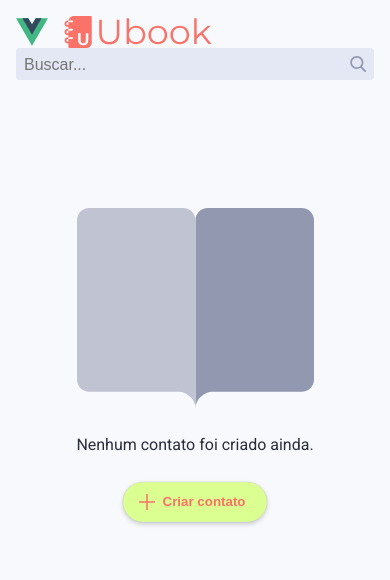
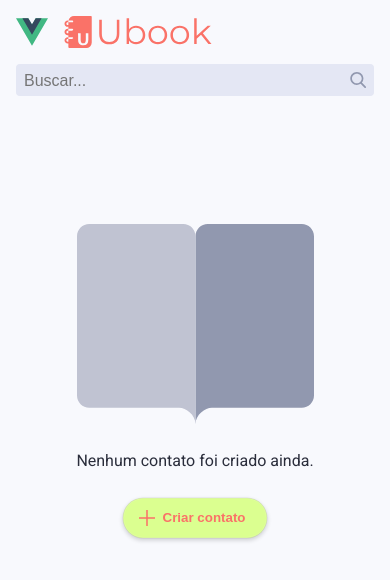
Before and after one commit to livresaber/contact-vue-book, a Vue app: page / in a window 390 px wide. Shown: the top 580 px of the page. Built offline with nearby package versions, Linux system fonts and the light colour scheme; what maska would draw is missing.

Commit message:
Add margin top

```diff
--- a/src/components/AppSearch/index.vue
+++ b/src/components/AppSearch/index.vue
@@ -39,6 +39,9 @@ const search = () => {
     width: 100%;
     margin-left: auto;
     position: relative;
+    @media (max-width: 640px) {
+      margin-top: 1rem;
+    }
   }
   .app-search__field {
     font-size: 1rem;
```
